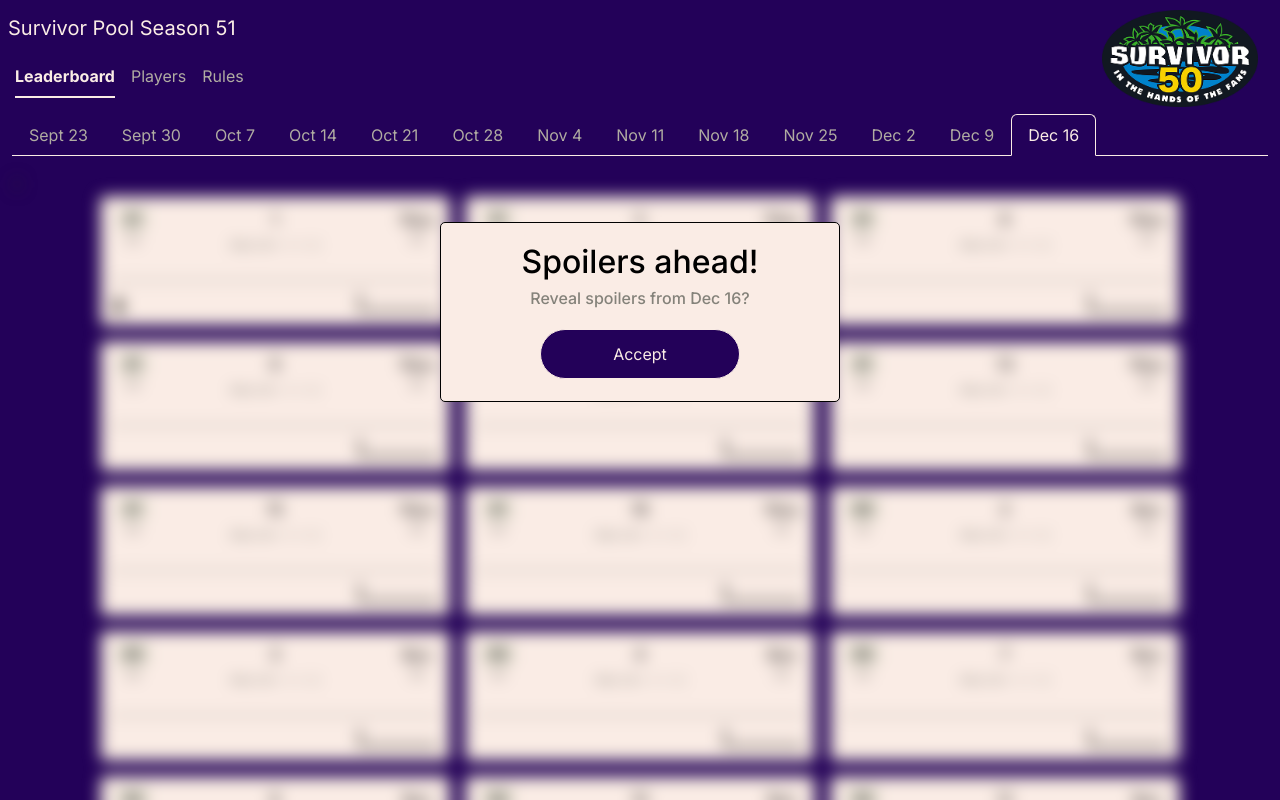
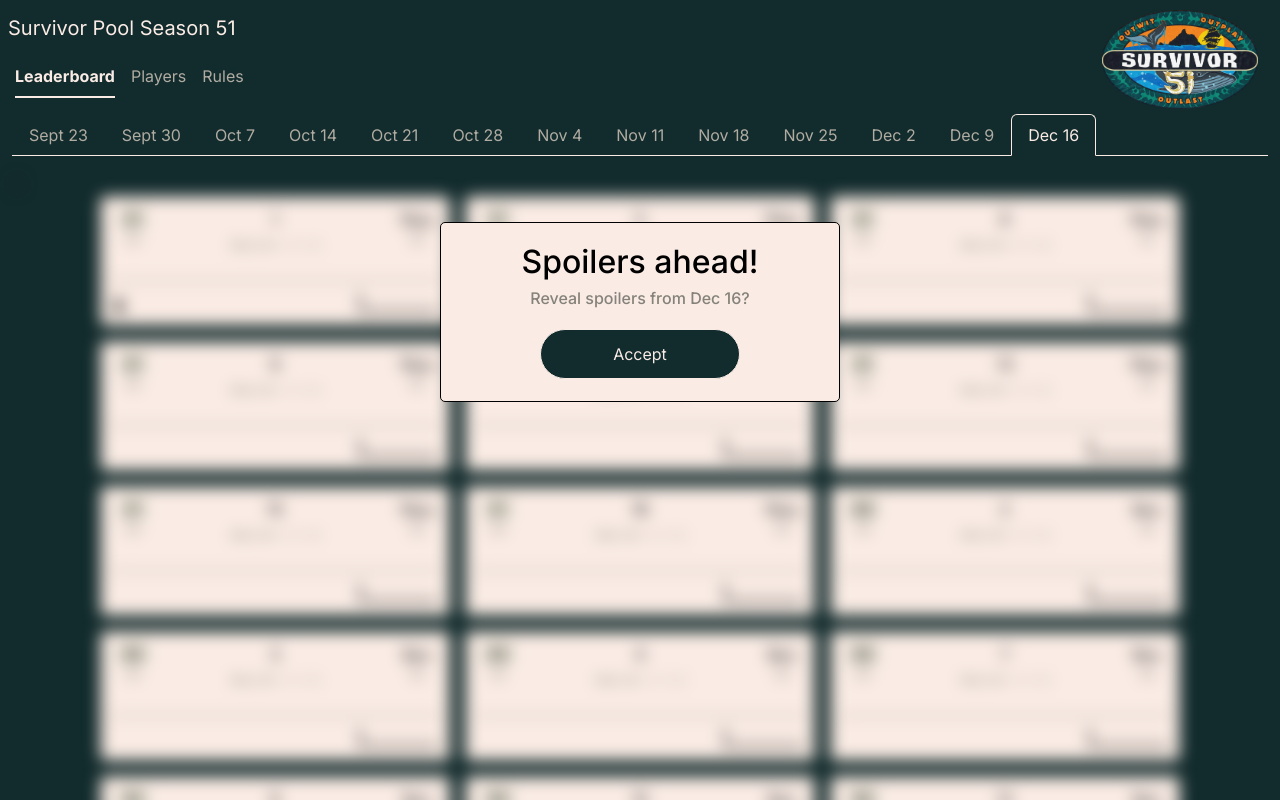
Before and after one commit to mspensieri/survivor-51, a Next.js app: page / in a window 1280 px wide. Shown: the top 800 px of the page. Built offline with nearby package versions, Linux system fonts and the light colour scheme.

Commit message:
Logo and background color

```diff
--- a/src/app/globals.css
+++ b/src/app/globals.css
@@ -1,5 +1,5 @@
 :root {
-  background-color: #230159;
+  background-color: #122b2d;
 
   --border-radius-standard: 5px;
   --border-radius-rounded: 12px;
@@ -10,7 +10,7 @@
   }
 
   .flip-card {
-    --background-color-primary: #230159;
+    --background-color-primary: #122b2d;
 
     &.upside-down {
       --background-color-primary: #1c1c1c;
@@ -23,7 +23,7 @@
     --text-color-primary: #faece5;
     --text-color-secondary: #b0aca2;
     --text-color-transparent: rgba(114, 111, 86, 0.814);
-    --background-color-primary: #230159;
+    --background-color-primary: #122b2d;
 
     --component-background-color-primary: #faece5;
     --component-background-color-secondary: #e5e0d2;
```
Also changed, not shown: public/logo.png, 1 other file (tests, documents, lock files or other folders).
